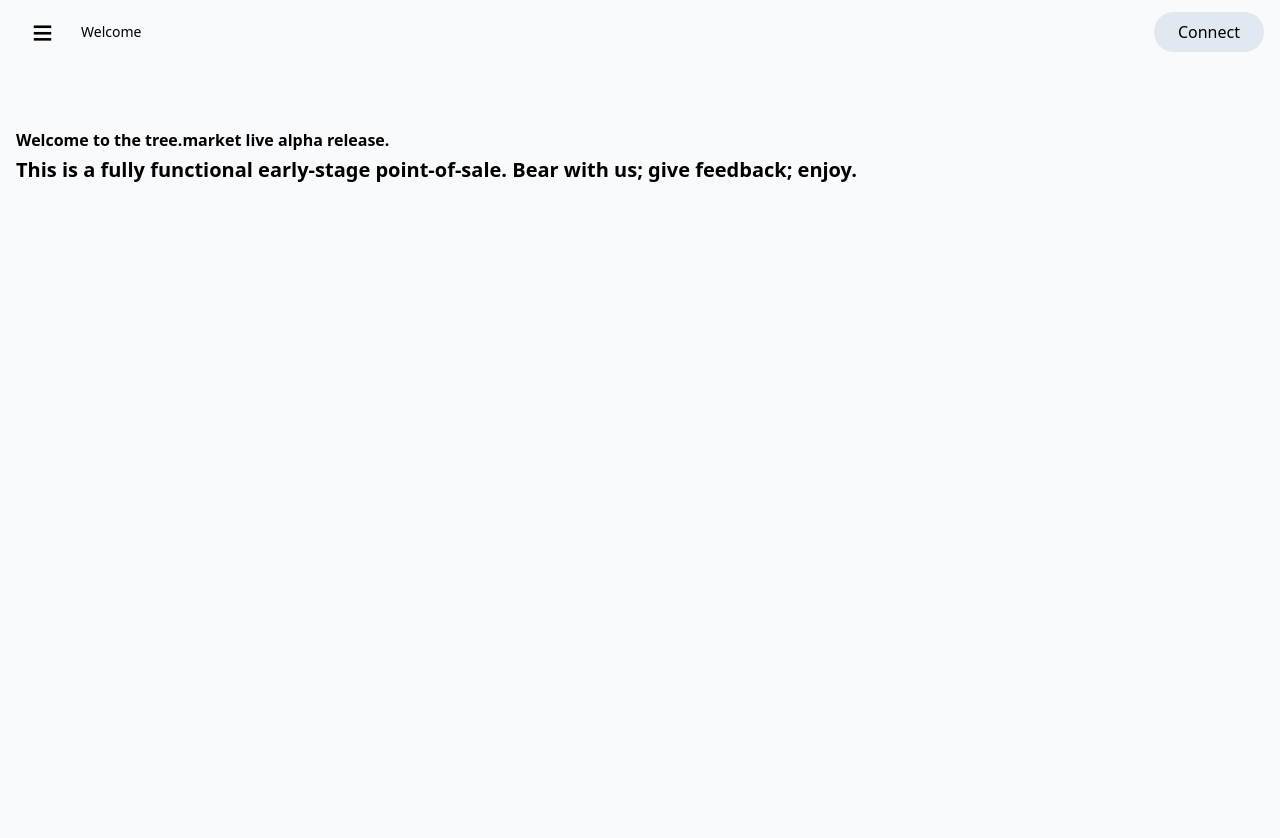
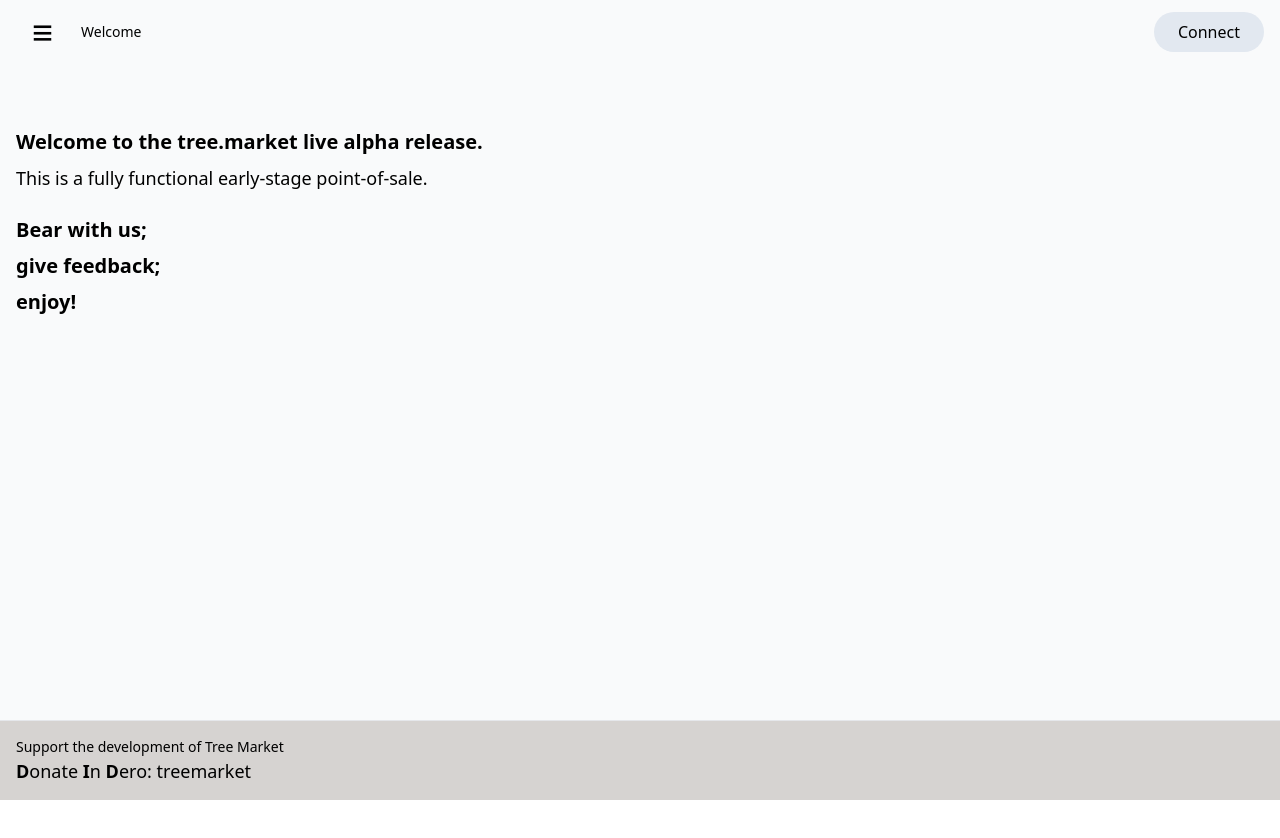
Before and after one commit to tree-market/pos-alpha_v0.0.1, a React (Vite) app: page / in a window 1280 px wide. Shown: the top 838 px of the page. After the commit the page ends 800 px from the top, so only its background shows below. Built offline with nearby package versions, Linux system fonts and the light colour scheme.

Commit message:
added menu icons

```diff
--- a/src/App.tsx
+++ b/src/App.tsx
@@ -95,7 +95,7 @@
     view === "newInvoice"?
     <NewInvoice items={products} setView={setView} />
 :
-    <div className="main-container-body relative flex min-h-screen flex-col overflow-hidden bg-gray-50">
+    <div className="main-container-body relative flex min-h-screen flex-col bg-gray-50">
       <Header toggleMenu={toggleMenu}/>
       {isMenuOpen && (
 
@@ -106,18 +106,34 @@
       {
         view === "landing"?
       <>
-       <div className="main-container-body relative flex min-h-screen flex-col overflow-hidden bg-gray-50">
+        <div className="clear-both h-8"></div>
+
+<div className="recent-txs relative px-4">
+
+  <div className="alpha-text space-y-2">
+    <h1 className="text-xl font-semibold">Welcome to the tree.market live alpha release.</h1>
+    <p className="text-lg">This is a fully functional early-stage point-of-sale.</p>
+    <div className="clear-both h-2"></div>
+    <div className="grid grid-flow-row text-xl font-semibold space-y-2">
+      <div>Bear with us;</div>
+      <div>give feedback;</div>
+      <div>enjoy!</div>
+    </div>
+  </div>
+  <div className="clear-both h-[100px]"></div>
 
 
-      <div className="clear-both h-8"></div>
 
-      <div className="catalog-listings px-4">
-        <h2 className="text-base font-semibold mb-1">Welcome to the tree.market live alpha release.</h2>
-        <h2 className="text-xl font-semibold mb-4">This is a fully functional early-stage point-of-sale. Bear with us; give feedback; enjoy.</h2>
+</div>
+<div className="footer fixed bottom-0 w-full h-[80px] border-t-[1px] bg-[#D6D3D1]">
 
-       </div>
+    <div className="footer-inner h-full relative grid grid-flow-col gap-4 content-center px-4">
 
-
+    <div className="grid content-center items-center rounded-md leading-snug">
+      <div className="text-sm">Support the development of Tree Market</div>
+      <div className="text-lg"><b>D</b>onate <b>I</b>n <b>D</b>ero: treemarket</div>
+    </div>
+  </div>
 
 
   </div>
--- a/src/components/sideMenu.tsx
+++ b/src/components/sideMenu.tsx
@@ -5,15 +5,15 @@
     <div className="max-w-[90vh] main-container-menu absolute z-50 flex min-h-screen flex-col overflow-hidden bg-gray-50">
       <div className="menu-header relative grid grid-flow-col h-[64px] px-4">
         <div className="justify-self-start grid grid-flow-col items-center gap-1">
-          <div onClick={toggleMenu} className="menu-icon px-4 py-2 cursor-pointer justify-self-start text-xl font-semibold">&#8806;</div>
+          <div onClick={toggleMenu} className="menu-icon px-4 py-2 cursor-pointer justify-self-start text-xl font-semibold"><img src="https://tree.market/img/icons/menu-open-icon.png" className="w-[24px]" /></div>
           <div className="sitename justify-self-start">
             <div className="font-semibold text-xl">Tree.Market</div>
           </div>
         </div>
         <div className="connect-button grid justify-self-end items-center text-center">
-          <div className="px-6 py-2 text-2xl">
-            &#9752;
-          </div>
+        <div className="px-6 py-2 text-2xl">
+        <img src="https://tree.market/img/icons/treemarket-icon.png" className="w-[30px]" />
+      </div>
         </div>
       </div>
 
```
